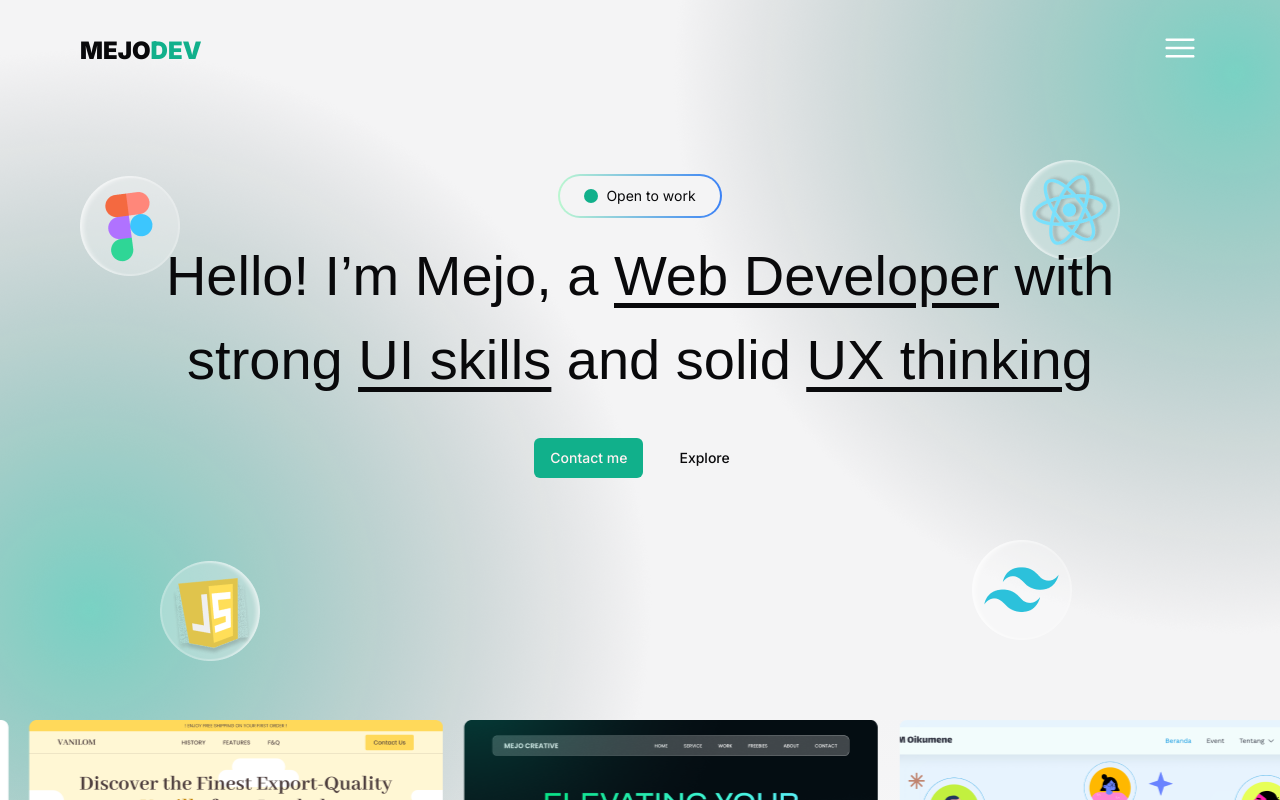
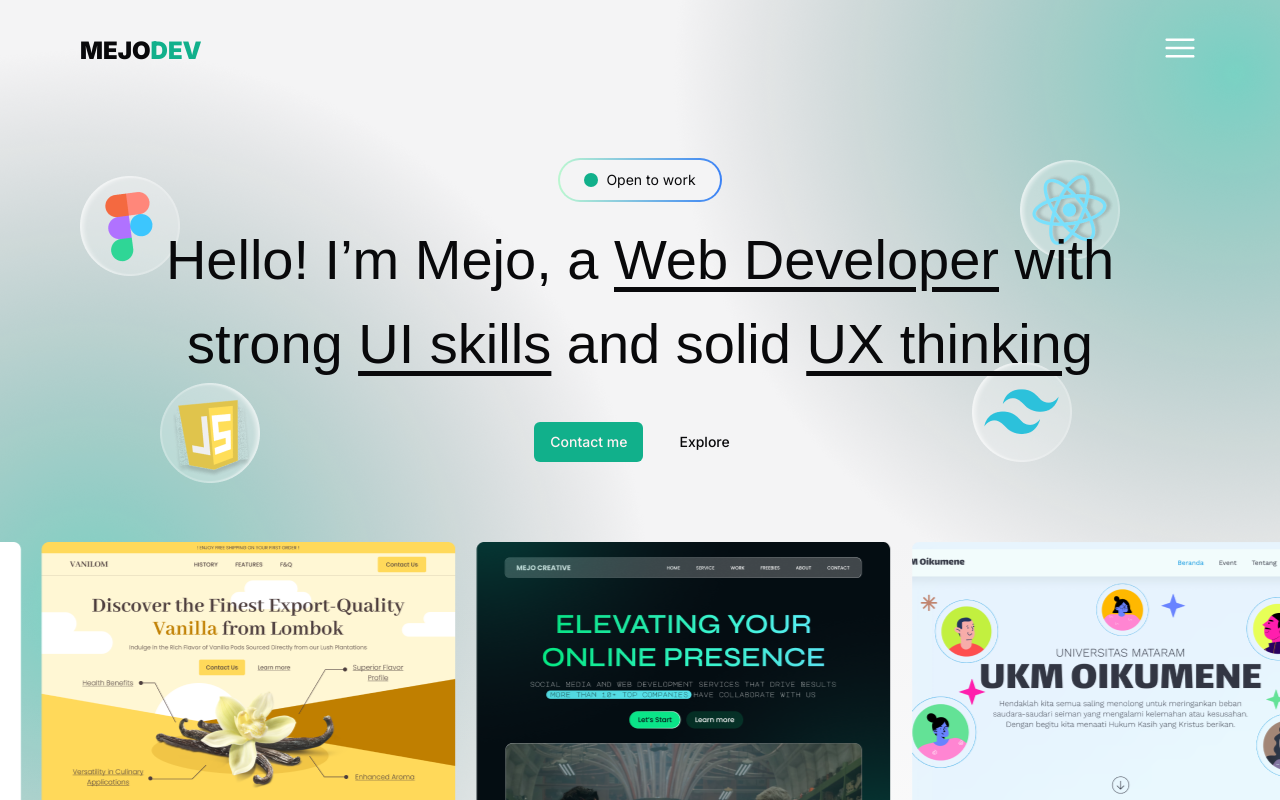
Before and after one commit to Melkijo/web-personal3, a Next.js app: page / in a window 1280 px wide. Shown: the top 800 px of the page. Built offline with nearby package versions, Linux system fonts and the light colour scheme; a web font is replaced by a local one.

Commit message:
fix: hero section height

```diff
--- a/app/page.tsx
+++ b/app/page.tsx
@@ -39,7 +39,7 @@ import Footer from "@/components/Footer";
 export default function Home() {
   return (
     <>
-      <div className="hero-section relative bg-secondary h-auto md:h-[90vh] ">
+      <div className="hero-section relative bg-secondary h-auto  ">
         <Navbar />
         <Image
           className="absolute top-0 left-0 z-0 hidden md:block"
@@ -73,7 +73,7 @@ export default function Home() {
           alt="mejo hero"
         />
 
-        <div className="relative z-10 flex flex-col items-center justify-start px-5 pb-20 md:px-40 pt-14 md:pt-20">
+        <div className="relative z-10 flex flex-col items-center justify-start px-5 pb-20 md:px-40 pt-14 md:pt-16">
           <div className="w-fit h-fit rounded-full bg-gradient-to-r mb-4 from-green-200 to-blue-500 p-0.5 hidden md:block">
             <div className="w-full h-full  flex py-2.5 px-6 rounded-full gap-2 items-center justify-center bg-secondary  ">
               <div className="min-w-3.5 min-h-3.5 bg-primary  rounded-full"></div>
```
